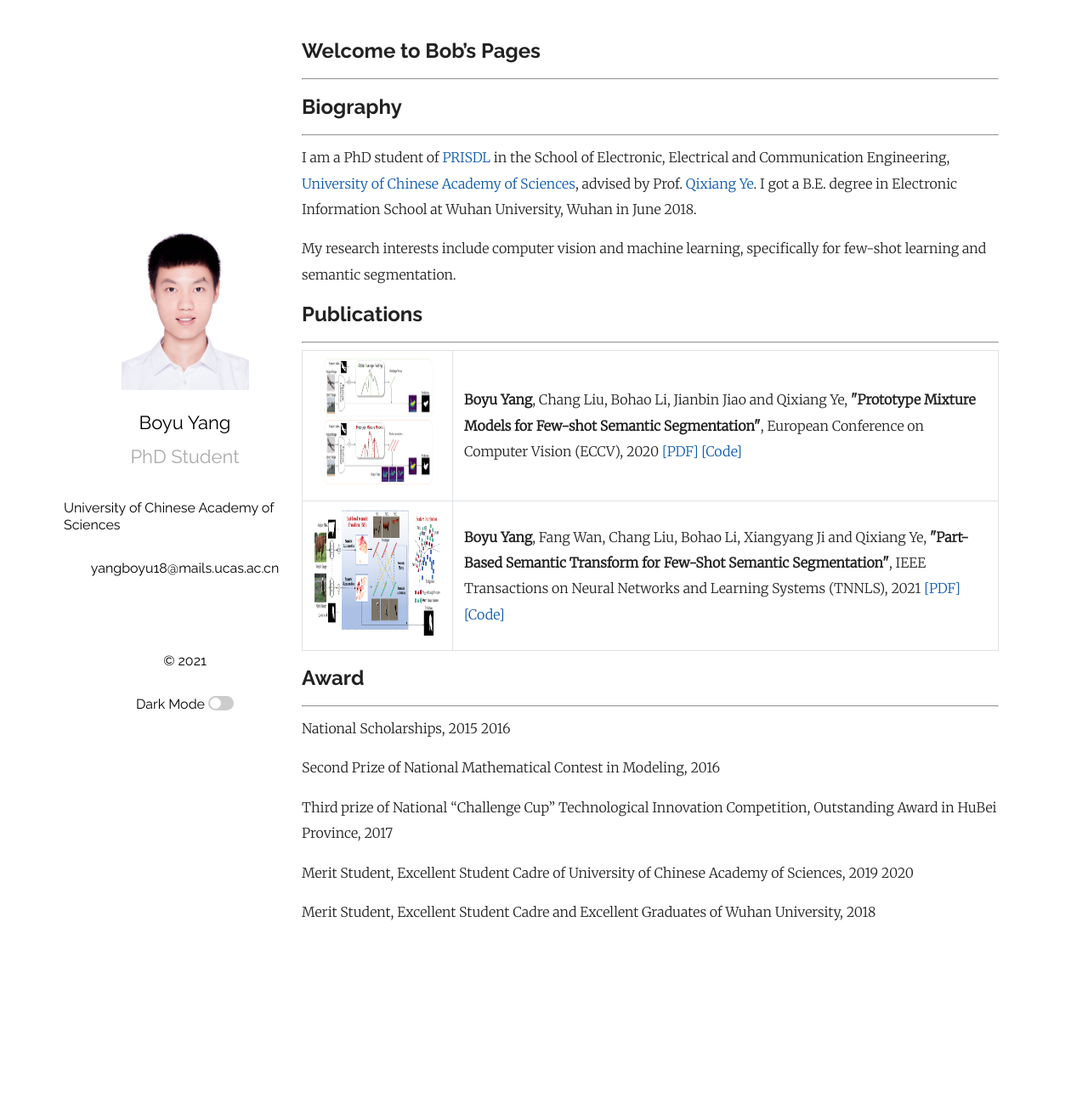
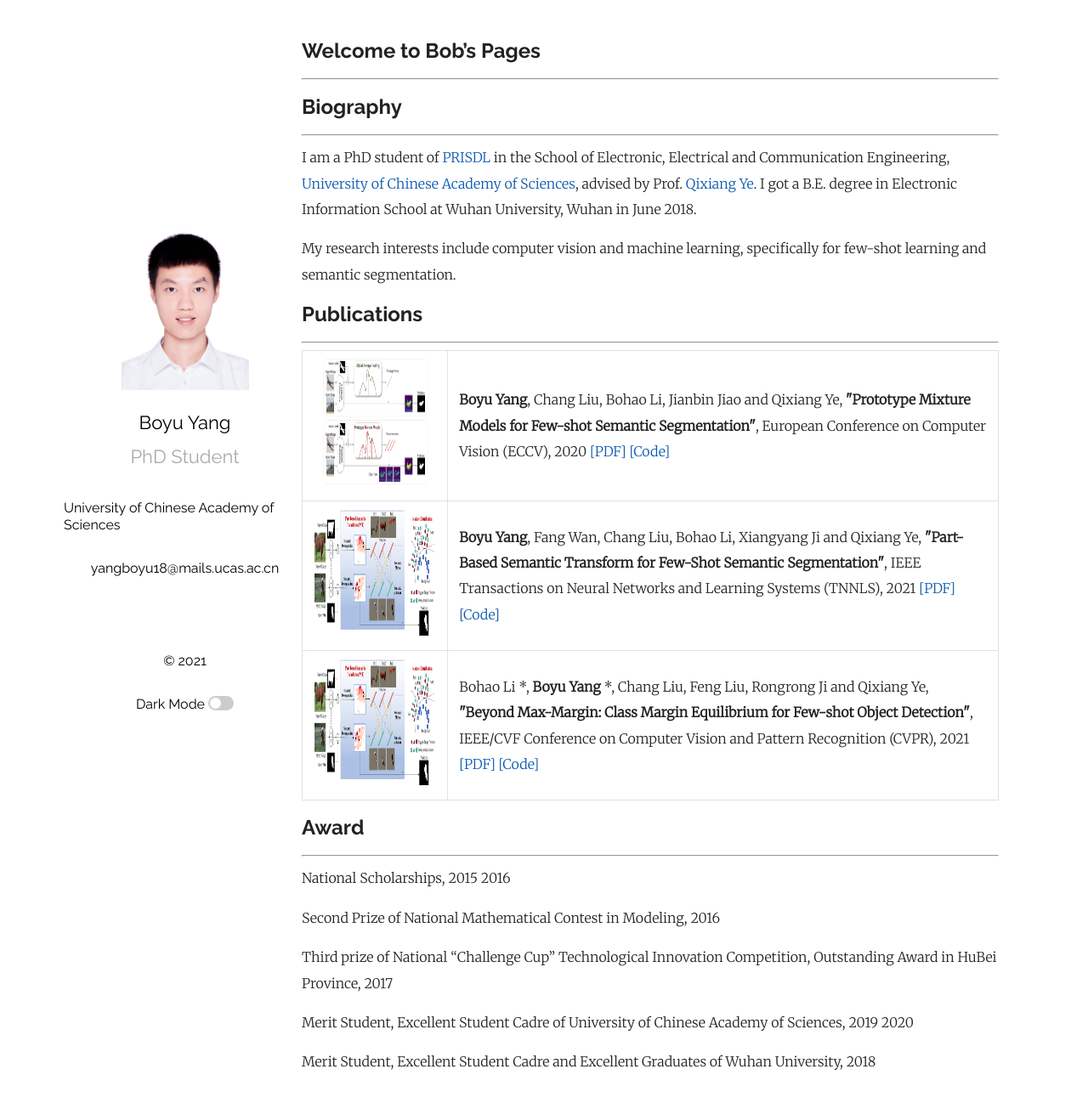
Before and after one commit to Yang-Bob/Yang-Bob.github.io, a Jekyll site: the page built from index.md, in a window 1280 px wide and 1310 px high. Shown: the top 1298 px of the window at 85% size. Built offline with Jekyll 4.4.1, drawn with Linux system fonts in a browser that asks for light colours; some web fonts are replaced; our own code applies the rules of GitHub Pages for plain Markdown files; a script that is not in the unit is left out; comment, search, counter and statistics services are not loaded.

Commit message:
Update index.md

```diff
--- a/index.md
+++ b/index.md
@@ -22,6 +22,12 @@ European Conference on Computer Vision (ECCV), 2020 <a href="https://www.ecva.ne
 <b>"Part-Based Semantic Transform for Few-Shot Semantic Segmentation"</b>,
 IEEE Transactions on Neural Networks and Learning Systems (TNNLS), 2021 <a href="https://ieeexplore.ieee.org/document/9448305">[PDF]</a> <a href="https://github.com/Yang-Bob/PST">[Code]</a> </td>
 </tr>
+<tr>
+<td><img src="/PST.png"  height="150" width="500"></td>
+<td>Bohao Li *, <b>Boyu Yang</b> *, Chang Liu, Feng Liu, Rongrong Ji and Qixiang Ye,
+<b>"Beyond Max-Margin: Class Margin Equilibrium for Few-shot Object Detection"</b>,
+IEEE/CVF Conference on Computer Vision and Pattern Recognition (CVPR), 2021 <a href="https://openaccess.thecvf.com/content/CVPR2021/papers/Li_Beyond_Max-Margin_Class_Margin_Equilibrium_for_Few-Shot_Object_Detection_CVPR_2021_paper.pdf">[PDF]</a> <a href="https://github.com/Bohao-Lee/CME">[Code]</a> </td>
+</tr>
 </table>
 
 ## Award
```
